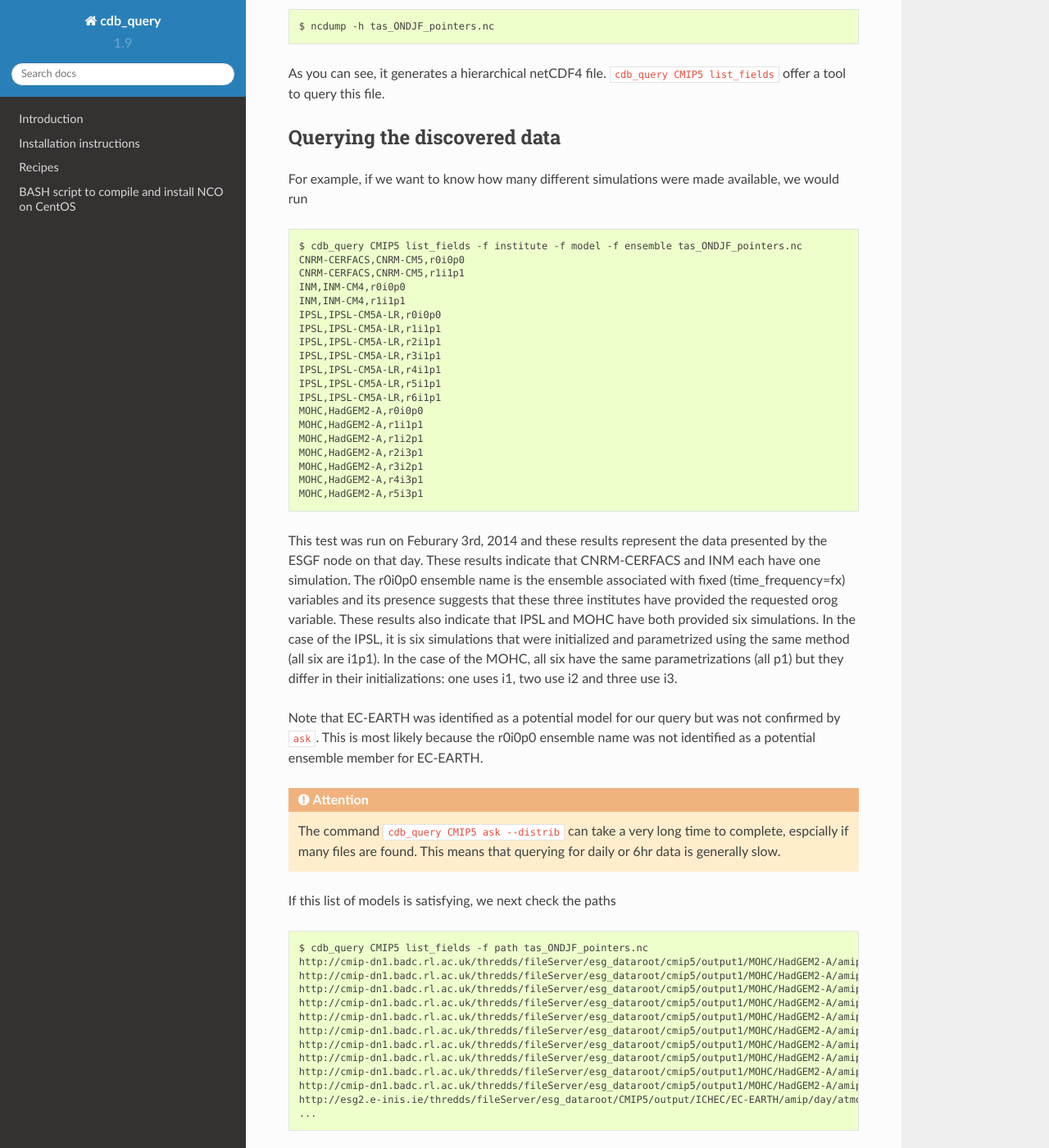
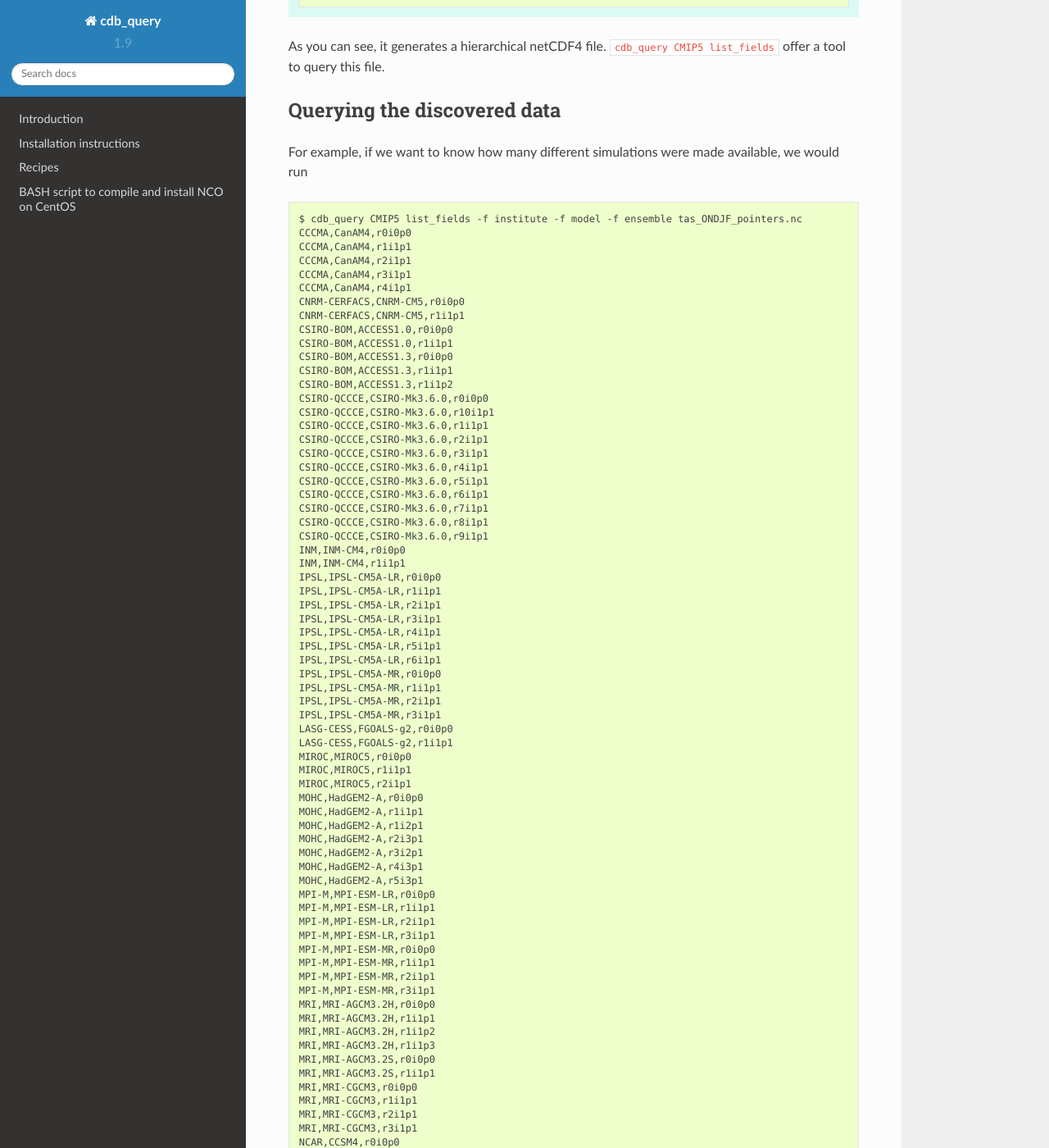
Before and after one commit to laliberte/cdb_query, a Sphinx documentation site: the page built from docs/recipe01.rst, in a window 1280 px wide and 1400 px high, scrolled down 785 px. Shown: the whole window at 82% size. Built offline with Sphinx 7.4.7 and the Read the Docs theme 2.0.0, drawn with Linux system fonts in a browser that asks for light colours; some of the changed text lies outside the part shown.

Commit message:
Removed legacy interface. Fixed download of fixed variables

```diff
--- a/docs/conf.py
+++ b/docs/conf.py
@@ -50,7 +50,7 @@
 # The short X.Y version.
 version = '1.9'
 # The full version, including alpha/beta/rc tags.
-release = '1.9.5'
+release = '1.9.6'
 
 # The language for content autogenerated by Sphinx. Refer to documentation
 # for a list of supported languages.
--- a/docs/recipe01.rst
+++ b/docs/recipe01.rst
@@ -1,34 +1,24 @@
 Retrieving surface temperature for ONDJF (CMIP5)
 ------------------------------------------------
 
-    {
-    "header":{
-    "experiment_list":
-        {
-        "amip":"1979,2004"
-        },
-    "months_list": [1,2,10,11,12],
-    "variable_list":
-        {
-        "tas":["day","atmos","day"],
-        "orog":["fx","atmos","fx"]
-        },
-
 .. hint:: Don't forget to use the extensive command-line helps ``cdb_query -h``, ``cdb_query CMIP5 -h``, etc.
-
 
 Discovering the data
 ^^^^^^^^^^^^^^^^^^^^
 The script is run using::
 
-    $ cdb_query CMIP5 ask --Month 1 2 10 11 12 \
+    $ cdb_query CMIP5 ask \
+                          --Month 1 2 10 11 12 \
                           --Var tas:day,atmos,day orog:fx,atmos,fx \
                           --Experiment amip:1979,2004 \
+                          --num_procs=10 \
                           tas_ONDJF_pointers.nc
 
 Obtaining the tentative list of simulations should be very quick (a few seconds to a minute) but confirming that these simulations have all the requested
 variables should take a few minutes, depending on your connection to the ESGF node. It returns a self-descriptive netCDF4 file
-with pointers to the data. Try looking at the resulting netCDF file using ``ncdump``: ::
+with pointers to the data. The ``num_procs`` flag substantially speeds up the discovery, and comes with a very small price to the user.
+
+.. hint:: Try looking at the resulting netCDF file using ``ncdump``: ::
 
     $ ncdump -h tas_ONDJF_pointers.nc
 
@@ -39,8 +29,29 @@
 For example, if we want to know how many different simulations were made available, we would run ::
 
     $ cdb_query CMIP5 list_fields -f institute -f model -f ensemble tas_ONDJF_pointers.nc
+    CCCMA,CanAM4,r0i0p0
+    CCCMA,CanAM4,r1i1p1
+    CCCMA,CanAM4,r2i1p1
+    CCCMA,CanAM4,r3i1p1
+    CCCMA,CanAM4,r4i1p1
     CNRM-CERFACS,CNRM-CM5,r0i0p0
     CNRM-CERFACS,CNRM-CM5,r1i1p1
+    CSIRO-BOM,ACCESS1.0,r0i0p0
+    CSIRO-BOM,ACCESS1.0,r1i1p1
+    CSIRO-BOM,ACCESS1.3,r0i0p0
+    CSIRO-BOM,ACCESS1.3,r1i1p1
+    CSIRO-BOM,ACCESS1.3,r1i1p2
+    CSIRO-QCCCE,CSIRO-Mk3.6.0,r0i0p0
+    CSIRO-QCCCE,CSIRO-Mk3.6.0,r10i1p1
+    CSIRO-QCCCE,CSIRO-Mk3.6.0,r1i1p1
+    CSIRO-QCCCE,CSIRO-Mk3.6.0,r2i1p1
+    CSIRO-QCCCE,CSIRO-Mk3.6.0,r3i1p1
+    CSIRO-QCCCE,CSIRO-Mk3.6.0,r4i1p1
+    CSIRO-QCCCE,CSIRO-Mk3.6.0,r5i1p1
+    CSIRO-QCCCE,CSIRO-Mk3.6.0,r6i1p1
+    CSIRO-QCCCE,CSIRO-Mk3.6.0,r7i1p1
+    CSIRO-QCCCE,CSIRO-Mk3.6.0,r8i1p1
+    CSIRO-QCCCE,CSIRO-Mk3.6.0,r9i1p1
     INM,INM-CM4,r0i0p0
     INM,INM-CM4,r1i1p1
     IPSL,IPSL-CM5A-LR,r0i0p0
@@ -50,6 +61,15 @@
     IPSL,IPSL-CM5A-LR,r4i1p1
     IPSL,IPSL-CM5A-LR,r5i1p1
     IPSL,IPSL-CM5A-LR,r6i1p1
+    IPSL,IPSL-CM5A-MR,r0i0p0
+    IPSL,IPSL-CM5A-MR,r1i1p1
+    IPSL,IPSL-CM5A-MR,r2i1p1
+    IPSL,IPSL-CM5A-MR,r3i1p1
+    LASG-CESS,FGOALS-g2,r0i0p0
+    LASG-CESS,FGOALS-g2,r1i1p1
+    MIROC,MIROC5,r0i0p0
+    MIROC,MIROC5,r1i1p1
+    MIROC,MIROC5,r2i1p1
     MOHC,HadGEM2-A,r0i0p0
     MOHC,HadGEM2-A,r1i1p1
     MOHC,HadGEM2-A,r1i2p1
@@ -57,44 +77,80 @@
     MOHC,HadGEM2-A,r3i2p1
     MOHC,HadGEM2-A,r4i3p1
     MOHC,HadGEM2-A,r5i3p1
+    MPI-M,MPI-ESM-LR,r0i0p0
+    MPI-M,MPI-ESM-LR,r1i1p1
+    MPI-M,MPI-ESM-LR,r2i1p1
+    MPI-M,MPI-ESM-LR,r3i1p1
+    MPI-M,MPI-ESM-MR,r0i0p0
+    MPI-M,MPI-ESM-MR,r1i1p1
+    MPI-M,MPI-ESM-MR,r2i1p1
+    MPI-M,MPI-ESM-MR,r3i1p1
+    MRI,MRI-AGCM3.2H,r0i0p0
+    MRI,MRI-AGCM3.2H,r1i1p1
+    MRI,MRI-AGCM3.2H,r1i1p2
+    MRI,MRI-AGCM3.2H,r1i1p3
+    MRI,MRI-AGCM3.2S,r0i0p0
+    MRI,MRI-AGCM3.2S,r1i1p1
+    MRI,MRI-CGCM3,r0i0p0
+    MRI,MRI-CGCM3,r1i1p1
+    MRI,MRI-CGCM3,r2i1p1
+    MRI,MRI-CGCM3,r3i1p1
+    NCAR,CCSM4,r0i0p0
+    NCAR,CCSM4,r1i1p1
+    NCAR,CCSM4,r2i1p1
+    NCAR,CCSM4,r3i1p1
+    NCAR,CCSM4,r4i1p1
+    NCAR,CCSM4,r5i1p1
+    NCAR,CCSM4,r7i1p1
+    NCC,NorESM1-M,r0i0p0
+    NCC,NorESM1-M,r1i1p1
+    NCC,NorESM1-M,r2i1p1
+    NCC,NorESM1-M,r3i1p1
+    NOAA-GFDL,GFDL-HIRAM-C180,r0i0p0
+    NOAA-GFDL,GFDL-HIRAM-C180,r1i1p1
+    NOAA-GFDL,GFDL-HIRAM-C180,r2i1p1
+    NOAA-GFDL,GFDL-HIRAM-C180,r3i1p1
+    NOAA-GFDL,GFDL-HIRAM-C360,r0i0p0
+    NOAA-GFDL,GFDL-HIRAM-C360,r1i1p1
+    NOAA-GFDL,GFDL-HIRAM-C360,r2i1p1
 
-This test was run on Feburary 3rd, 2014 and these results represent the data presented by the ESGF node on that day. These
-results indicate that CNRM-CERFACS and INM each have one simulation. The r0i0p0 ensemble name is the ensemble associated
-with fixed (time_frequency=fx) variables and its presence suggests that these three institutes have provided the requested orog variable.
-These results also indicate that IPSL and MOHC have both provided six simulations. In the case of the IPSL, it is six simulations that
-were initialized and parametrized using the same method (all six are i1p1). In the case of the MOHC, all six have the same parametrizations
-(all p1) but they differ in their initializations: one uses i1, two use i2 and three use i3.
+This test was run on June 20, 2016 and these results represent the data presented by the ESGF node on that day.
+The r0i0p0 ensemble name is the ensemble associated with fixed (time_frequency=fx) variables and its presence suggests that these three institutes have provided the requested orog variable.
+These results also indicate that IPSL and MOHC have both provided six simulations.
 
 Note that EC-EARTH was identified as a potential model for our query but was not confirmed by ``ask``. This is most likely because
 the r0i0p0 ensemble name was not identified as a potential ensemble member for EC-EARTH.
 
-.. attention::
-    The command ``cdb_query CMIP5 ask --distrib`` can take a very long time to complete, espcially if many files are found. This means
-    that querying for daily or 6hr data is generally slow.
-
 If this list of models is satisfying, we next check the paths  ::
 
     $ cdb_query CMIP5 list_fields -f path tas_ONDJF_pointers.nc
-    http://cmip-dn1.badc.rl.ac.uk/thredds/fileServer/esg_dataroot/cmip5/output1/MOHC/HadGEM2-A/amip/day/atmos/day/r1i1p1/v20110513/tas/tas_day_HadGEM2-A_amip_r1i1p1_19780901-19781230.nc|00691bac1d889e071e0e105271df8f2e
-    http://cmip-dn1.badc.rl.ac.uk/thredds/fileServer/esg_dataroot/cmip5/output1/MOHC/HadGEM2-A/amip/day/atmos/day/r1i1p1/v20110513/tas/tas_day_HadGEM2-A_amip_r1i1p1_19790101-19881230.nc|553bea8fb25ab01abc8a003653e9146e
-    http://cmip-dn1.badc.rl.ac.uk/thredds/fileServer/esg_dataroot/cmip5/output1/MOHC/HadGEM2-A/amip/day/atmos/day/r1i1p1/v20110513/tas/tas_day_HadGEM2-A_amip_r1i1p1_19890101-19981230.nc|0e51f3e591d4338eaaff1f28bbcf6b7c
-    http://cmip-dn1.badc.rl.ac.uk/thredds/fileServer/esg_dataroot/cmip5/output1/MOHC/HadGEM2-A/amip/day/atmos/day/r1i1p1/v20110513/tas/tas_day_HadGEM2-A_amip_r1i1p1_19990101-20081230.nc|08b85358d1811dab90e0b649f25f5be8
-    http://cmip-dn1.badc.rl.ac.uk/thredds/fileServer/esg_dataroot/cmip5/output1/MOHC/HadGEM2-A/amip/day/atmos/day/r1i2p1/v20110629/tas/tas_day_HadGEM2-A_amip_r1i2p1_19780901-20081130.nc|f466343056fd8ceb2e9d4c3a36a5bc96
-    http://cmip-dn1.badc.rl.ac.uk/thredds/fileServer/esg_dataroot/cmip5/output1/MOHC/HadGEM2-A/amip/day/atmos/day/r2i3p1/v20110629/tas/tas_day_HadGEM2-A_amip_r2i3p1_19780901-20081130.nc|8c1e2511dfc67c8c452972a129422118
-    http://cmip-dn1.badc.rl.ac.uk/thredds/fileServer/esg_dataroot/cmip5/output1/MOHC/HadGEM2-A/amip/day/atmos/day/r3i2p1/v20110630/tas/tas_day_HadGEM2-A_amip_r3i2p1_19780901-20081130.nc|1f2ab30bd4e3332c21739f791ffbfdb0
-    http://cmip-dn1.badc.rl.ac.uk/thredds/fileServer/esg_dataroot/cmip5/output1/MOHC/HadGEM2-A/amip/day/atmos/day/r4i3p1/v20110630/tas/tas_day_HadGEM2-A_amip_r4i3p1_19780901-20081130.nc|9b906e6a07c2f236aedb83d5fb773b89
-    http://cmip-dn1.badc.rl.ac.uk/thredds/fileServer/esg_dataroot/cmip5/output1/MOHC/HadGEM2-A/amip/day/atmos/day/r5i3p1/v20110630/tas/tas_day_HadGEM2-A_amip_r5i3p1_19780901-20081130.nc|9048325c740192dc325fe28f0df23cdd
-    http://cmip-dn1.badc.rl.ac.uk/thredds/fileServer/esg_dataroot/cmip5/output1/MOHC/HadGEM2-A/amip/fx/atmos/fx/r0i0p0/v20120215/orog/orog_fx_HadGEM2-A_amip_r0i0p0.nc|3813abee6a5e12d1d675760b59caacd5
-    http://esg2.e-inis.ie/thredds/fileServer/esg_dataroot/CMIP5/output/ICHEC/EC-EARTH/amip/day/atmos/tas/r1i1p1/tas_day_EC-EARTH_amip_r1i1p1_19780401-19781231.nc|d127253c13dde3c2ee3b34b063297432
+    http://esg.cnrm-game-meteo.fr/thredds/fileServer/CMIP5_CNRM/output1/CNRM-CERFACS/CNRM-CM5/amip/day/atmos/day/r1i1p1/v20111006/tas/tas_day_CNRM-CM5_amip_r1i1p1_19790101-19831231.nc|SHA256|d3568f8cbdfc6568c197b478a
+    25bf2f89b3e8b3c764723977e342afd01238325|cc8d9375-f69f-486d-99b6-68ba16d5fe3d
+    http://esg.cnrm-game-meteo.fr/thredds/fileServer/CMIP5_CNRM/output1/CNRM-CERFACS/CNRM-CM5/amip/day/atmos/day/r1i1p1/v20111006/tas/tas_day_CNRM-CM5_amip_r1i1p1_19840101-19881231.nc|SHA256|6e47187528d06adb2787d6d14
+    b0959c5d07cb44cd6bf48681bbfed5b41ef32f1|973b547f-a290-4e10-811d-b56151fc1f07
+    http://esg.cnrm-game-meteo.fr/thredds/fileServer/CMIP5_CNRM/output1/CNRM-CERFACS/CNRM-CM5/amip/day/atmos/day/r1i1p1/v20111006/tas/tas_day_CNRM-CM5_amip_r1i1p1_19890101-19931231.nc|SHA256|40d66394854b25c0fedd150e4
+    7b655169278c492723b47aa18ce927973f286e0|b982096b-cf02-4f64-8181-5b12b65c6889
+    http://esg.cnrm-game-meteo.fr/thredds/fileServer/CMIP5_CNRM/output1/CNRM-CERFACS/CNRM-CM5/amip/day/atmos/day/r1i1p1/v20111006/tas/tas_day_CNRM-CM5_amip_r1i1p1_19940101-19981231.nc|SHA256|c63d72d3869fbf4850229227f
+    1f952241f75baf1b338c153b67c0569877115a2|507b2fa5-9d7b-4765-b755-68a7d4c96673
+    http://esg.cnrm-game-meteo.fr/thredds/fileServer/CMIP5_CNRM/output1/CNRM-CERFACS/CNRM-CM5/amip/day/atmos/day/r1i1p1/v20111006/tas/tas_day_CNRM-CM5_amip_r1i1p1_19990101-20031231.nc|SHA256|08c35d8a7d218799b86dede28
+    530f6b3435e8b37539fdea310a6b3b04d47ee41|efeae564-86ab-40c3-859d-044f78b8c777
+    http://esg.cnrm-game-meteo.fr/thredds/fileServer/CMIP5_CNRM/output1/CNRM-CERFACS/CNRM-CM5/amip/day/atmos/day/r1i1p1/v20111006/tas/tas_day_CNRM-CM5_amip_r1i1p1_20040101-20081231.nc|SHA256|78da372f95d3a0372232b0044
+    37c062715cec002dc09b9a45d64f8bdb882d844|0a4930ea-0d98-4913-bd83-a50fdf39695d
+    http://esg.cnrm-game-meteo.fr/thredds/fileServer/CMIP5_CNRM/output1/CNRM-CERFACS/CNRM-CM5/amip/fx/atmos/fx/r0i0p0/v20111018/orog/orog_fx_CNRM-CM5_amip_r0i0p0.nc|SHA256|18b5fac1743e7ee7171412a53013d585d52071fdbf75
+    79689ac8c37cbf244706|3da7988e-bb5a-428f-ae0c-c2b0585e767e
+    http://esgf-data1.ceda.ac.uk/thredds/dodsC/esg_dataroot/cmip5/output1/CCCma/CanAM4/amip/day/atmos/day/r1i1p1/v2/tas/tas_day_CanAM4_amip_r1i1p1_19790101-20091231.nc|SHA256|2c6e198cdeb24ecf64368d29235e2a1bde0a4bfa2
+    faa968581d9ec0ea6a89591|015de642-b49a-4463-bbf6-549a2d47cf69
+    http://esgf-data1.ceda.ac.uk/thredds/dodsC/esg_dataroot/cmip5/output1/CCCma/CanAM4/amip/day/atmos/day/r2i1p1/v1/tas/tas_day_CanAM4_amip_r2i1p1_19790101-20091231.nc|SHA256|ad5d5f04aa213ad02e7bd72f204c5e535878eabd8
+    981f35960a42bdb22e1264c|7f7dbf72-4ed9-4b0b-85b9-4dc30de7f805
     ...
 
-We consider the first path. It is constituted of two parts. The first part begins with ``http://cmip-dn1.badc.rl.ac.uk/...`` and
-ends a the vertical line. This is a `wget` link. The second part, at the right of the vertical line, ``00691bac1d889e071e0e105271df8f2e``
-is the hexadecimal checksum. This is as published on the EGSF website. The file found at the other end of the `wget` link should be
+We consider the first path. It is constituted of two parts. The first part begins with ``http://esg.cnrm-game-meteo.fr/...`` and
+ends a the vertical line. This is a `wget` link. The second part, separated by vertical lines, are the checksum typw, checksum and tracking id, respectively.
+The checksum is as published on the EGSF website. The file found at the other end of the `wget` link can be
 expected to have the same checksum.
 
-The string that precedes ``/thredds/...`` in the `wget` link is the `data node`. Here, we have two data nodes: ``http://cmip-dn1.badc.rl.ac.uk``
-and ``http://esg2.e-inis.ie``. Those are the adresses of the data node. Retrieving two files from two different data nodes at the same time should
+The string that precedes ``/thredds/...`` in the `wget` link is the `data node`. Here, we have two data nodes: ``http://esg.cnrm-game-meteo.fr``
+and ``http://esgf-data1.ceda.ac.uk``. Those are the adresses of the data node. Retrieving two files from two different data nodes at the same time should
 therefore not hinder the transfer of one another.
 
 .. hint::
@@ -103,12 +159,20 @@
 Validating the set of simulations
 ^^^^^^^^^^^^^^^^^^^^^^^^^^^^^^^^^
 .. warning::
-    From now on it is assumed that the user has installed appropriate certificates to retrieve data from the ESGF CMIP5 archive. Failure to do
-    so will result in either an incomplete query or an error ``RuntimeError: NetCDF: I/O failure``.
+    From now on it is assumed that the user has installed appropriate certificates to retrieve data from the ESGF CMIP5 archive.
+    Simply passing ``--username=BADC_USERNAME`` will take care of this.
 
 To narrow down our results to the simulations that satisfy ALL the requested criteria, we can use  ::
 
-    $ cdb_query CMIP5 validate tas_ONDJF_pointers.nc tas_ONDJF_pointers.validate.nc
+    $ cdb_query CMIP5 validate \
+                --username=BADC_USERNAME \
+                --Xdata_node=http://esgf2.dkrz.de \
+                --num_procs=10 \
+                tas_ONDJF_pointers.nc \
+                tas_ONDJF_pointers.validate.nc
+
+Here, we are removing data node ``http://esgf2.dkrz.de`` from the validation because on this data node, data sits on a tape archive and
+it can be very slow to recover it.
 
 To output now has a time axis for each variable (except fx). It links every time index to a time index in a UNIQUE file (remote or local).
 Try looking at the resulting netCDF file using ``ncdump``: ::
@@ -118,8 +182,29 @@
 Again, this file can be queried for simulations::
 
     $ cdb_query CMIP5 list_fields -f institute -f model -f ensemble tas_ONDJF_pointers.validate.nc
+    CCCMA,CanAM4,r0i0p0
+    CCCMA,CanAM4,r1i1p1
+    CCCMA,CanAM4,r2i1p1
+    CCCMA,CanAM4,r3i1p1
+    CCCMA,CanAM4,r4i1p1
     CNRM-CERFACS,CNRM-CM5,r0i0p0
     CNRM-CERFACS,CNRM-CM5,r1i1p1
+    CSIRO-BOM,ACCESS1.0,r0i0p0
+    CSIRO-BOM,ACCESS1.0,r1i1p1
+    CSIRO-BOM,ACCESS1.3,r0i0p0
+    CSIRO-BOM,ACCESS1.3,r1i1p1
+    CSIRO-BOM,ACCESS1.3,r1i1p2
+    CSIRO-QCCCE,CSIRO-Mk3.6.0,r0i0p0
+    CSIRO-QCCCE,CSIRO-Mk3.6.0,r10i1p1
+    CSIRO-QCCCE,CSIRO-Mk3.6.0,r1i1p1
+    CSIRO-QCCCE,CSIRO-Mk3.6.0,r2i1p1
+    CSIRO-QCCCE,CSIRO-Mk3.6.0,r3i1p1
+    CSIRO-QCCCE,CSIRO-Mk3.6.0,r4i1p1
+    CSIRO-QCCCE,CSIRO-Mk3.6.0,r5i1p1
+    CSIRO-QCCCE,CSIRO-Mk3.6.0,r6i1p1
+    CSIRO-QCCCE,CSIRO-Mk3.6.0,r7i1p1
+    CSIRO-QCCCE,CSIRO-Mk3.6.0,r8i1p1
+    CSIRO-QCCCE,CSIRO-Mk3.6.0,r9i1p1
     INM,INM-CM4,r0i0p0
     INM,INM-CM4,r1i1p1
     IPSL,IPSL-CM5A-LR,r0i0p0
@@ -129,6 +214,15 @@
     IPSL,IPSL-CM5A-LR,r4i1p1
     IPSL,IPSL-CM5A-LR,r5i1p1
     IPSL,IPSL-CM5A-LR,r6i1p1
+    IPSL,IPSL-CM5A-MR,r0i0p0
+    IPSL,IPSL-CM5A-MR,r1i1p1
+    IPSL,IPSL-CM5A-MR,r2i1p1
+    IPSL,IPSL-CM5A-MR,r3i1p1
+    LASG-CESS,FGOALS-g2,r0i0p0
+    LASG-CESS,FGOALS-g2,r1i1p1
+    MIROC,MIROC5,r0i0p0
+    MIROC,MIROC5,r1i1p1
+    MIROC,MIROC5,r2i1p1
     MOHC,HadGEM2-A,r0i0p0
     MOHC,HadGEM2-A,r1i1p1
     MOHC,HadGEM2-A,r1i2p1
@@ -136,8 +230,40 @@
     MOHC,HadGEM2-A,r3i2p1
     MOHC,HadGEM2-A,r4i3p1
     MOHC,HadGEM2-A,r5i3p1
+    MPI-M,MPI-ESM-LR,r0i0p0
+    MPI-M,MPI-ESM-LR,r1i1p1
+    MPI-M,MPI-ESM-LR,r2i1p1
+    MPI-M,MPI-ESM-LR,r3i1p1
+    MPI-M,MPI-ESM-MR,r0i0p0
+    MPI-M,MPI-ESM-MR,r1i1p1
+    MPI-M,MPI-ESM-MR,r2i1p1
+    MPI-M,MPI-ESM-MR,r3i1p1
+    MRI,MRI-AGCM3.2H,r0i0p0
+    MRI,MRI-AGCM3.2H,r1i1p1
+    MRI,MRI-AGCM3.2S,r0i0p0
+    MRI,MRI-AGCM3.2S,r1i1p1
+    MRI,MRI-CGCM3,r0i0p0
+    MRI,MRI-CGCM3,r1i1p1
+    MRI,MRI-CGCM3,r2i1p1
+    MRI,MRI-CGCM3,r3i1p1
+    NCAR,CCSM4,r0i0p0
+    NCAR,CCSM4,r1i1p1
+    NCAR,CCSM4,r2i1p1
+    NCAR,CCSM4,r3i1p1
+    NCAR,CCSM4,r4i1p1
+    NCAR,CCSM4,r5i1p1
+    NCAR,CCSM4,r7i1p1
+    NCC,NorESM1-M,r0i0p0
+    NCC,NorESM1-M,r1i1p1
+    NCC,NorESM1-M,r2i1p1
+    NCC,NorESM1-M,r3i1p1
+    NOAA-GFDL,GFDL-HIRAM-C180,r0i0p0
+    NOAA-GFDL,GFDL-HIRAM-C180,r1i1p1
+    NOAA-GFDL,GFDL-HIRAM-C360,r0i0p0
+    NOAA-GFDL,GFDL-HIRAM-C360,r1i1p1
 
-We can see that no simulations were excluded. This means that they had ALL the variables for ALL the months of ALL the years for the amip
+We can see that only some of the NOAA-GFDL simulations were excluded.
+This means that the other simulations they had ALL the variables for ALL the months of ALL the years for the amip
 experiment.
 
 Retrieving the data: `wget`
@@ -181,37 +312,12 @@
 This recipe is summarized in the following BASH script::
 
     #!/bin/bash
-    cat > tas_ONDJF.hdr <<EndOfHDR
-    {
-    "header":{
-    "experiment_list":
-        {
-        "amip":"1979,2004"
-        },
-    "months_list": [1,2,10,11,12],
-    "variable_list":
-        {
-        "tas":["day","atmos","day"],
-        "orog":["fx","atmos","fx"]
-        },
-    "search_list":
-        [
-        "./in/CMIP5",
-        "http://esgf-index1.ceda.ac.uk/esg-search/"
-        ],
-    "file_type_list":
-        [
-        "local_file",
-        "HTTPServer"
-        ]
-    }
-    }
-    EndOfHDR
-    #Make search dir otherwise result in error:
-    mkdir -p ./in/CMIP5
 
     #Discover data:
-    cdb_query CMIP5 ask tas_ONDJF.hdr tas_ONDJF_pointers.nc
+    cdb_query CMIP5 ask --Month 1 2 10 11 12 \
+                          --Var tas:day,atmos,day orog:fx,atmos,fx \
+                          --Experiment amip:1979,2004 \
+                          tas_ONDJF_pointers.nc
 
     #List simulations:
     cdb_query CMIP5 list_fields -f institute \
--- a/docs/recipes.rst
+++ b/docs/recipes.rst
@@ -16,10 +16,10 @@
 .. hint:: The variable descriptions (time_frequency, realm, cmor_table, ...) for the CMIP5 can be found
           in files http://cmip-pcmdi.llnl.gov/cmip5/docs/standard_output.pdf, http://cmip-pcmdi.llnl.gov/cmip5/docs/standard_output.xls.
 
+.. tas ONDJF CMIP5
+.. include:: recipe01.rst
+
 ..
-    .. tas ONDJF CMIP5
-    .. include:: recipe01.rst
-
     .. pr JJAS France CORDEX
     .. include:: recipe02.rst
 
--- a/setup.py
+++ b/setup.py
@@ -14,7 +14,7 @@
 package_name='cdb_query'
 setup(
        name = package_name,
-       version = "1.9.5",
+       version = "1.9.6",
        packages=[package_name],
        package_dir = {package_name: 'lib'},
 #
```
Also changed, not shown: other parts of docs/recipe01.rst (+23 -5 lines), 6 other files.
